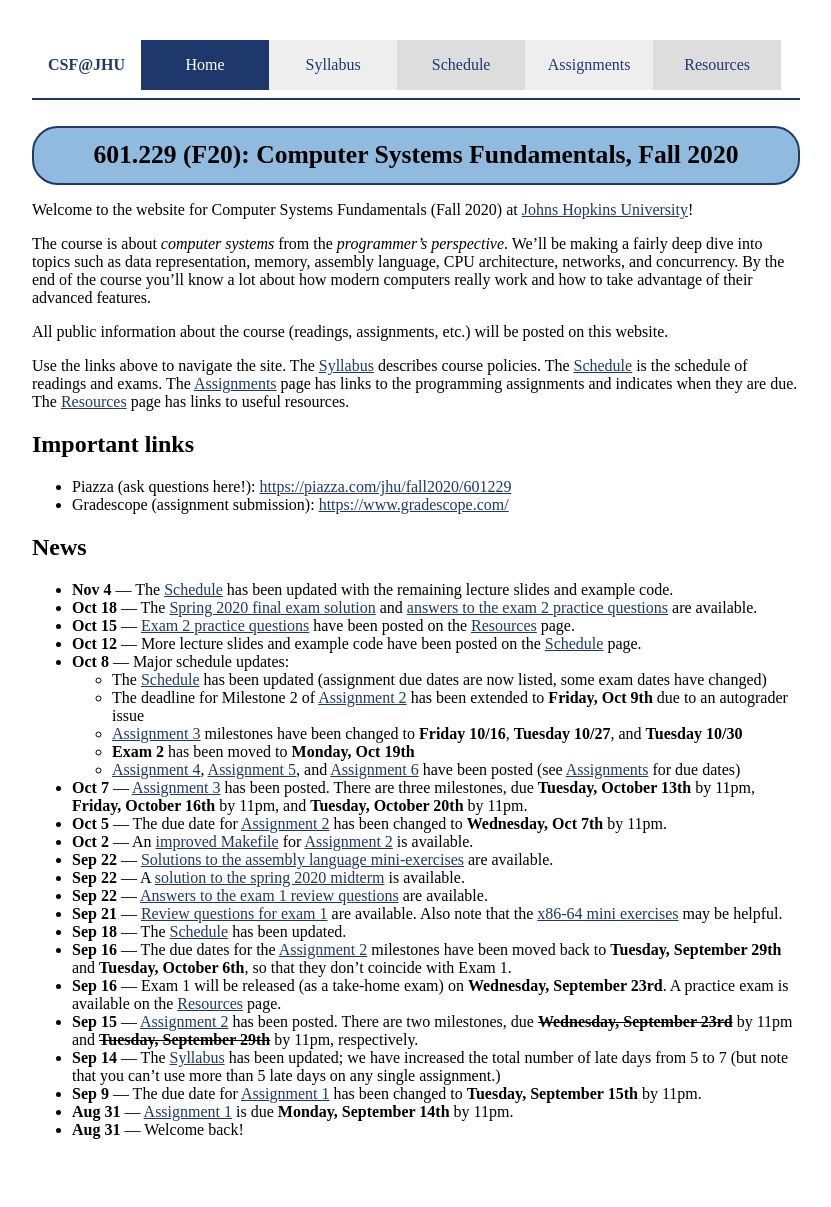
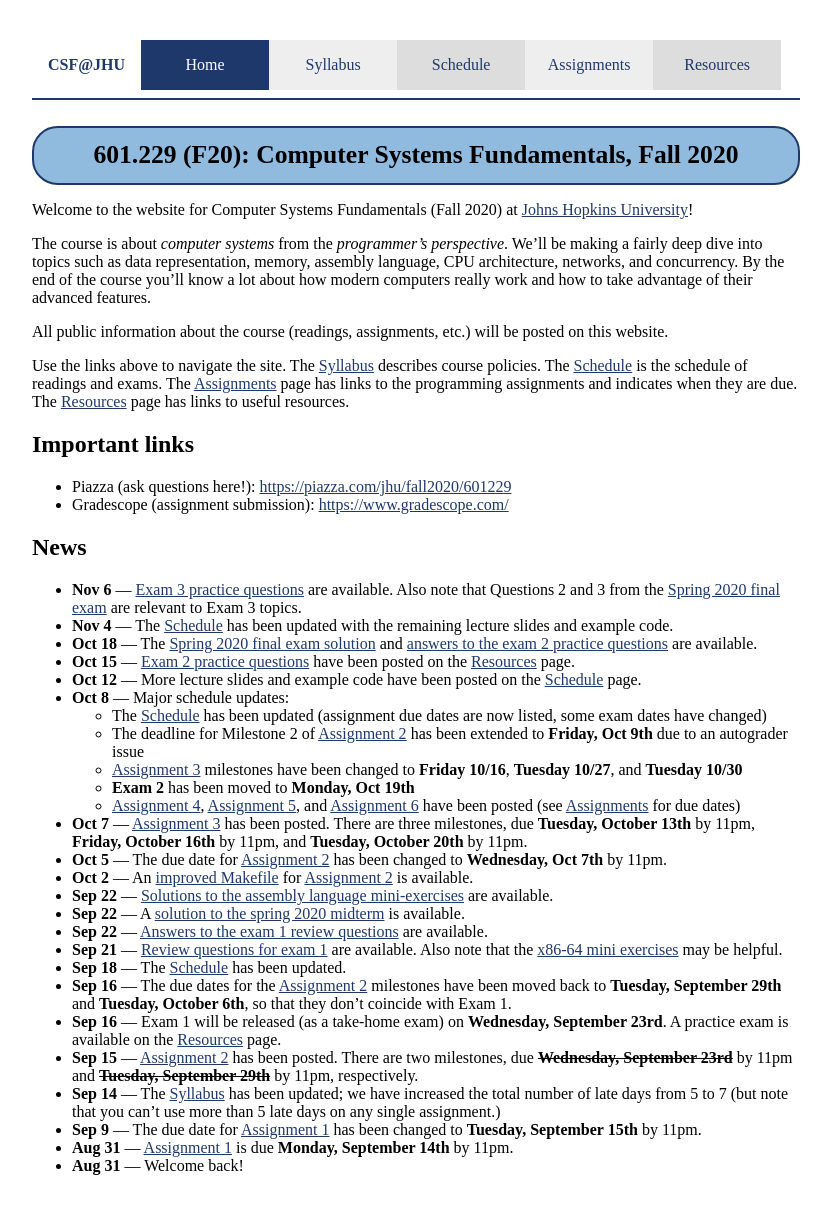
Before and after one commit to jhucsf/fall2020, a Jekyll site: the page built from index.md, in a window 1280 px wide. Shown: the whole page, without its empty margins (224-1055 px from the left). Built offline with Jekyll 4.4.1, drawn with Linux system fonts in a browser that asks for light colours; before the commit the page ends 1171 px from its top, so only the background shows below that.

Commit message:
link to exam 3 practice problems

```diff
--- a/index.md
+++ b/index.md
@@ -19,6 +19,7 @@ Use the links above to navigate the site.  The [Syllabus](syllabus.html) describ
 
 ## News
 
+* **Nov 6** — [Exam 3 practice questions](resources/exam3review.html) are available.  Also note that Questions 2 and 3 from the [Spring 2020 final exam](resources/final-spring2020.pdf) are relevant to Exam 3 topics.
 * **Nov 4** — The [Schedule](schedule.html) has been updated with the remaining lecture slides and example code.
 * **Oct 18** — The [Spring 2020 final exam solution](resources/final-spring2020-soln.pdf) and [answers to the exam 2 practice questions](resources/exam2review-solutions.html) are available.
 * **Oct 15** — [Exam 2 practice questions](resources/exam2review.html) have been posted on the [Resources](resources.html) page.
```
Also changed, not shown: resources.md (+1 -0 lines).
